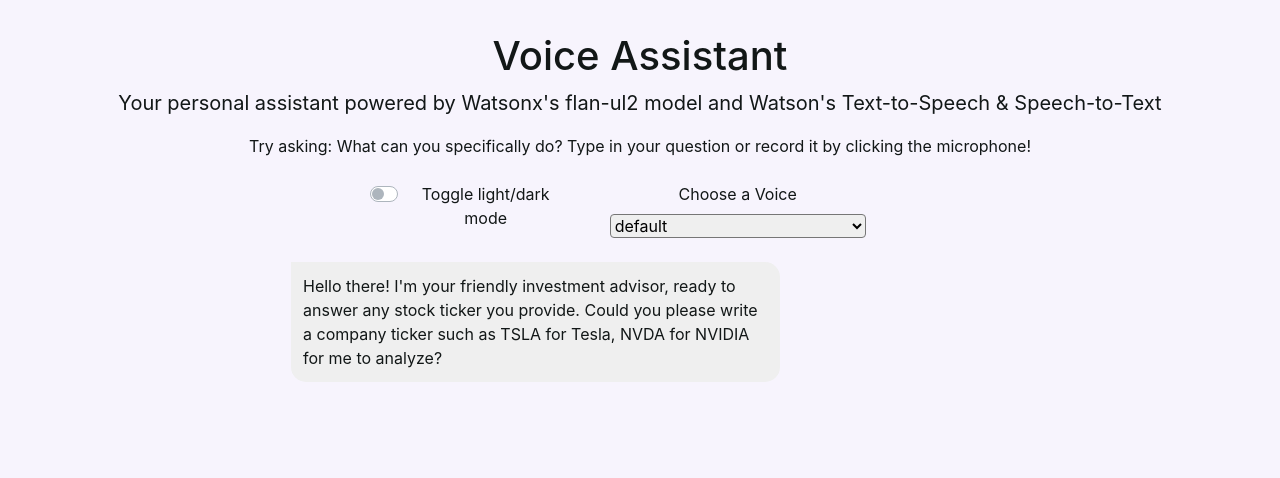
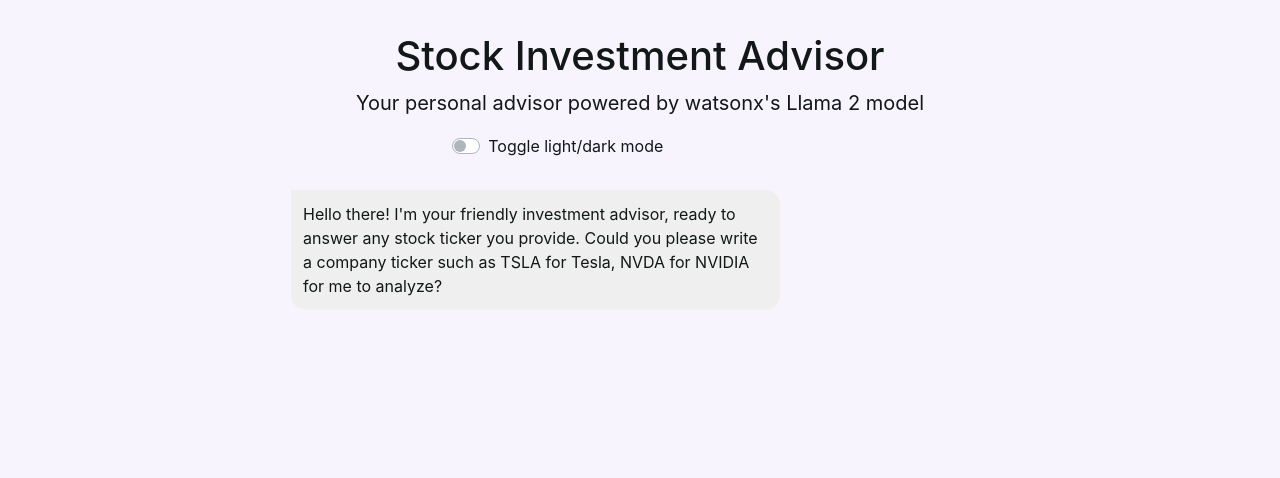
Before and after one commit to vicky-playground/langchain-finance, a Python web app: template templates/index.html in a window 1280 px wide. Shown: the top 478 px of the page. Run offline with Jinja, Linux system fonts and the light colour scheme; the template is opened without the code that fills it, so the values that code supplies are empty; some libraries are stand-ins or nearby versions.

Commit message:
Update index.html

```diff
--- a/templates/index.html
+++ b/templates/index.html
@@ -20,16 +20,9 @@
     <div class="container h-700">
       <div class="row">
         <div class="col-12" style="margin-top: 2rem">
-          <h1 class="text-center">Voice Assistant</h1>
+          <h1 class="text-center">Stock Investment Advisor</h1>
           <p class="text-center" style="font-size: 20px">
-            Your personal assistant powered by Watsonx's flan-ul2 model and Watson's
-            Text-to-Speech & Speech-to-Text
-          </p>
-        </div>
-        <div class="col-12" style="font-size: 16px">
-          <p class="text-center mb-4">
-            Try asking: What can you specifically do? Type in your question or
-            record it by clicking the microphone!
+            Your personal advisor powered by watsonx's Llama 2 model
           </p>
         </div>
         <div class="col-12 text-center d-flex justify-content-around">
@@ -44,34 +37,6 @@
             >
           </div>
           <div class="d-inline-block">
-            <label class="voice-options-label" for="voice-options"
-              >Choose a Voice</label
-            >
-            <select id="voice-options">
-              <option value="">default</option>
-              <option value="en-US_MichaelV3Voice">Michael (English)</option>
-              <option value="en-US_HenryV3Voice">Henry (English)</option>
-              <option value="en-GB_KateV3Voice">Kate (English)</option>
-              <option value="en-GB_JamesV3Voice">James (English)</option>
-              <option value="en-GB_CharlotteV3Voice">
-                Charlotte (English)
-              </option>
-              <option value="en-US_LisaV3Voice">Lisa (English)</option>
-              <option value="en-US_KevinV3Voice">Kevin (English)</option>
-              <option value="en-US_EmilyV3Voice">Emily (English)</option>
-              <option value="en-US_AllisonV3Voice">Allison (English)</option>
-              <option value="en-US_OliviaV3Voice">Olivia (English)</option>
-              <option value="fr-CA_LouiseV3Voice">Louise (French)</option>
-              <option value="fr-FR_ReneeV3Voice">Renee (French)</option>
-              <option value="fr-FR_NicolasV3Voice">Nicolas (French)</option>
-              <option value="it-IT_FrancescaV3Voice">
-                Francesca (Italian)
-              </option>
-              <option value="pt-BR_IsabelaV3Voice">Isabela (Brazilian Portuguese)</option>
-              <option value="es-ES_LauraV3Voice">Laura (Castilian Spanish)</option>
-              <option value="es-LA_SofiaV3Voice">Sofia (Latin American Spanish)</option>
-              <option value="es-ES_EnriqueV3Voice">Enrique (Castilian Spanish)</option>
-            </select>
           </div>
         </div>
         <div class="col-12 col-md-8 mx-auto mb-4">
```
